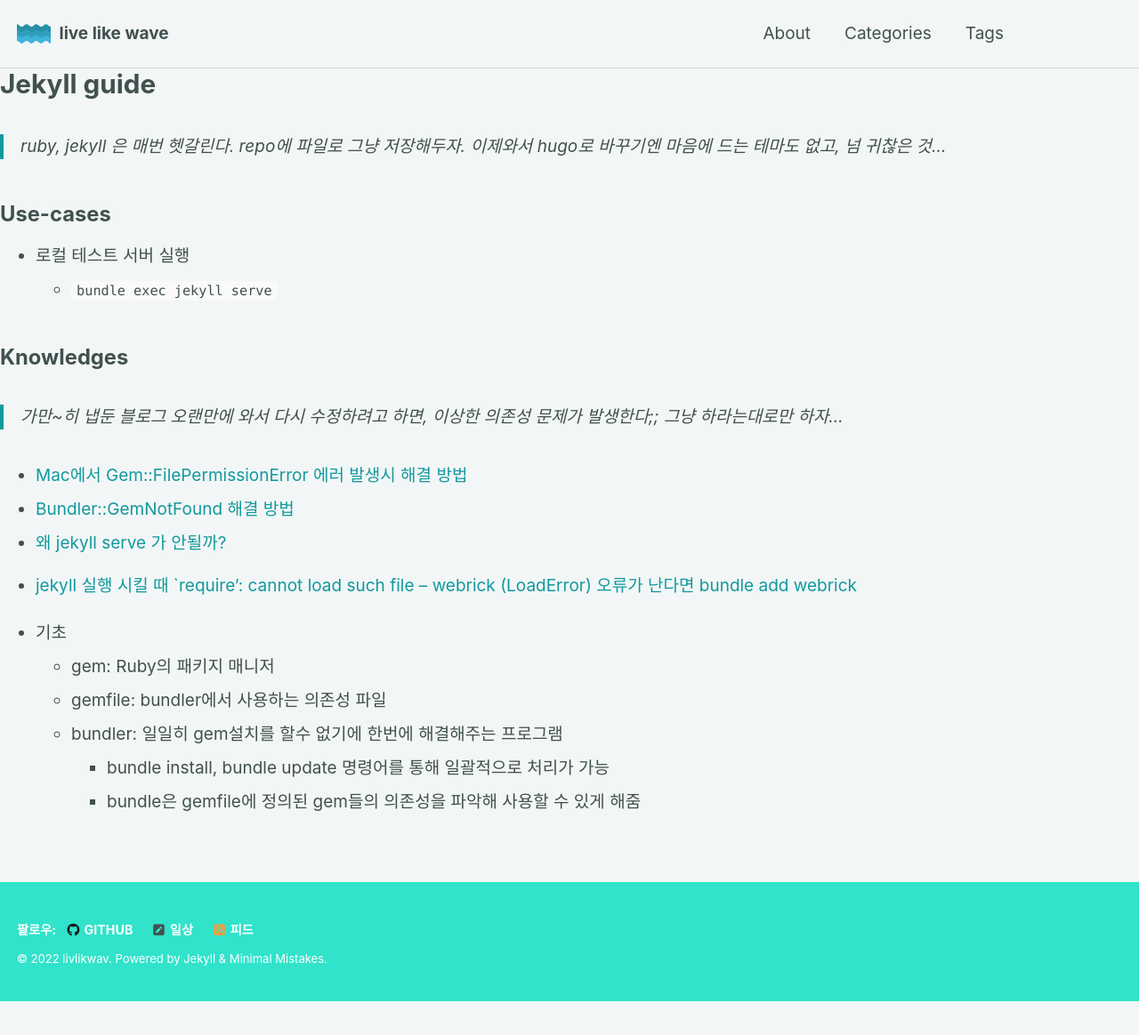
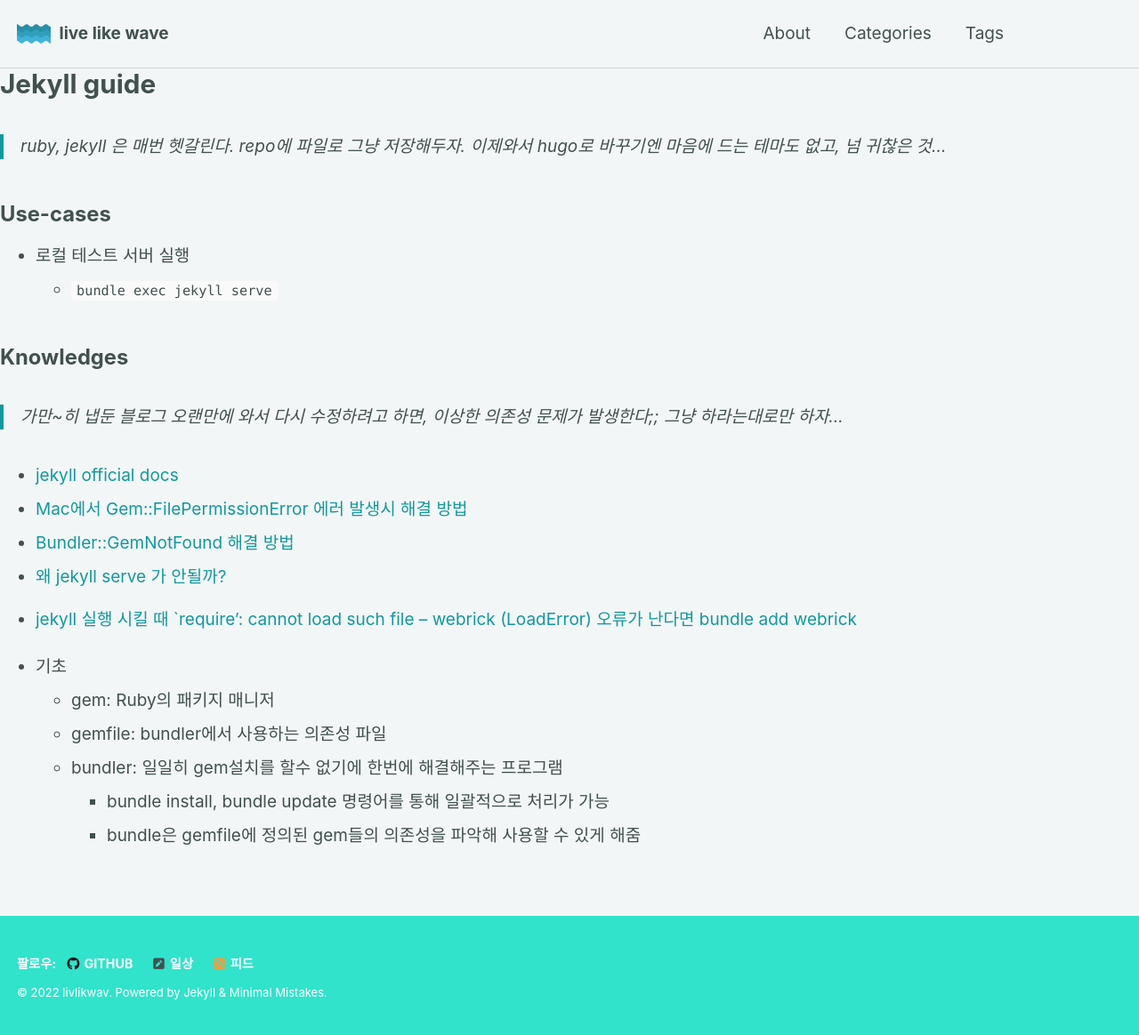
Before and after one commit to livlikwav/livlikwav.github.io, a Jekyll site: the page built from jekyll_guide.md, in a window 1280 px wide. Shown: the whole page at 89% size. Built offline with Jekyll 4.4.1, drawn with Linux system fonts in a browser that asks for light colours; cached includes are drawn as plain includes; nearby versions of some CDN libraries; our own code applies the rules of GitHub Pages for plain Markdown files; before the commit the page ends 1126 px from its top, so only the background shows below that.

Commit message:
Fix typo

```diff
--- a/jekyll_guide.md
+++ b/jekyll_guide.md
@@ -14,6 +14,7 @@
 > 가만~히 냅둔 블로그 오랜만에 와서 다시 수정하려고 하면, 이상한 의존성 문제가 발생한다;;
 > 그냥 하라는대로만 하자...
 
+- [jekyll official docs](https://jekyllrb.com/docs/)
 - [Mac에서 Gem::FilePermissionError 에러 발생시 해결 방법](https://jojoldu.tistory.com/288)
 - [Bundler::GemNotFound 해결 방법](https://m.blog.naver.com/PostView.naver?isHttpsRedirect=true&blogId=cyydo96&logNo=221588642260)
 - [왜 jekyll serve 가 안될까?](https://frhyme.github.io/others/jekyll_serve_not_work/)
```
Also changed, not shown: _pages/about.md (line endings or trailing spaces).
